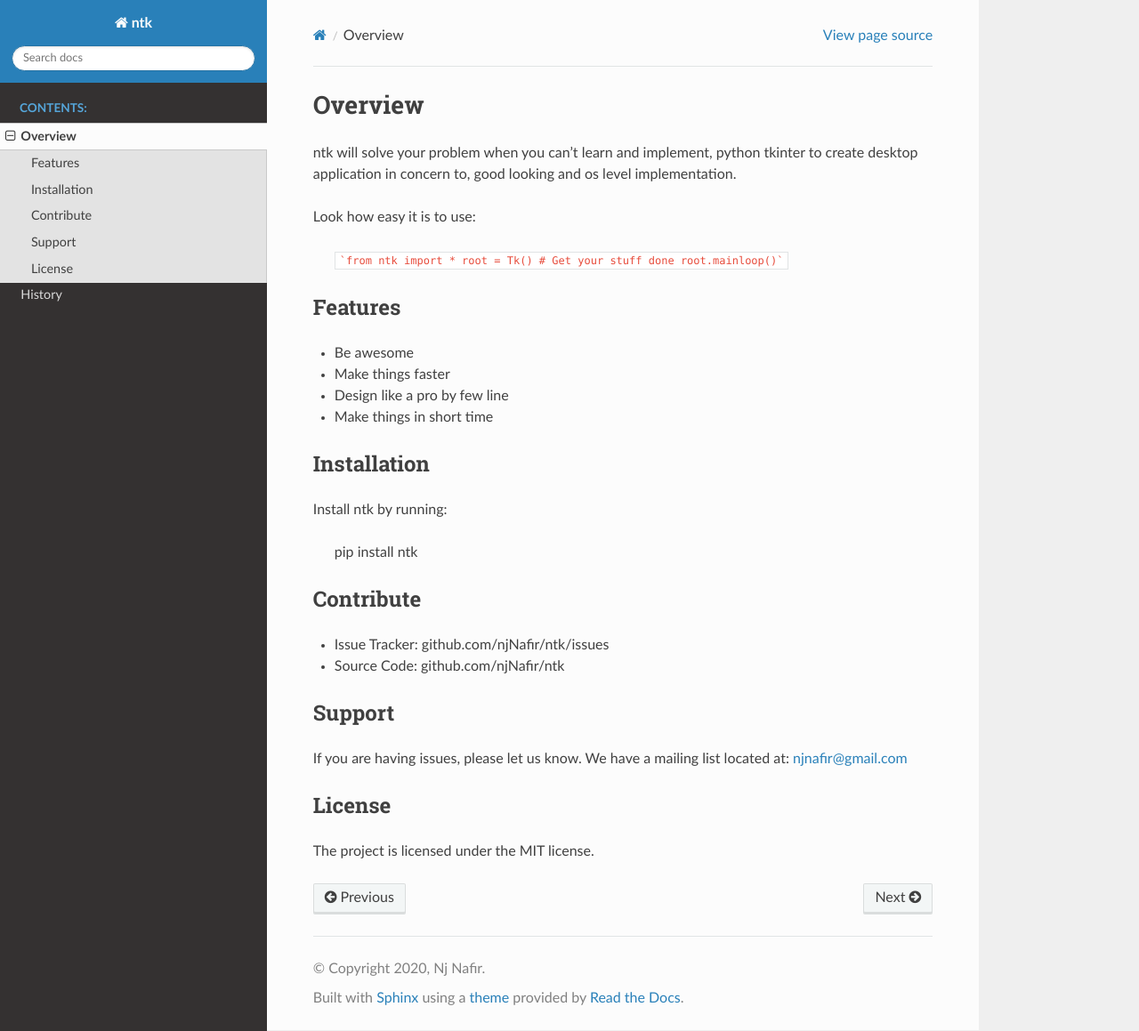
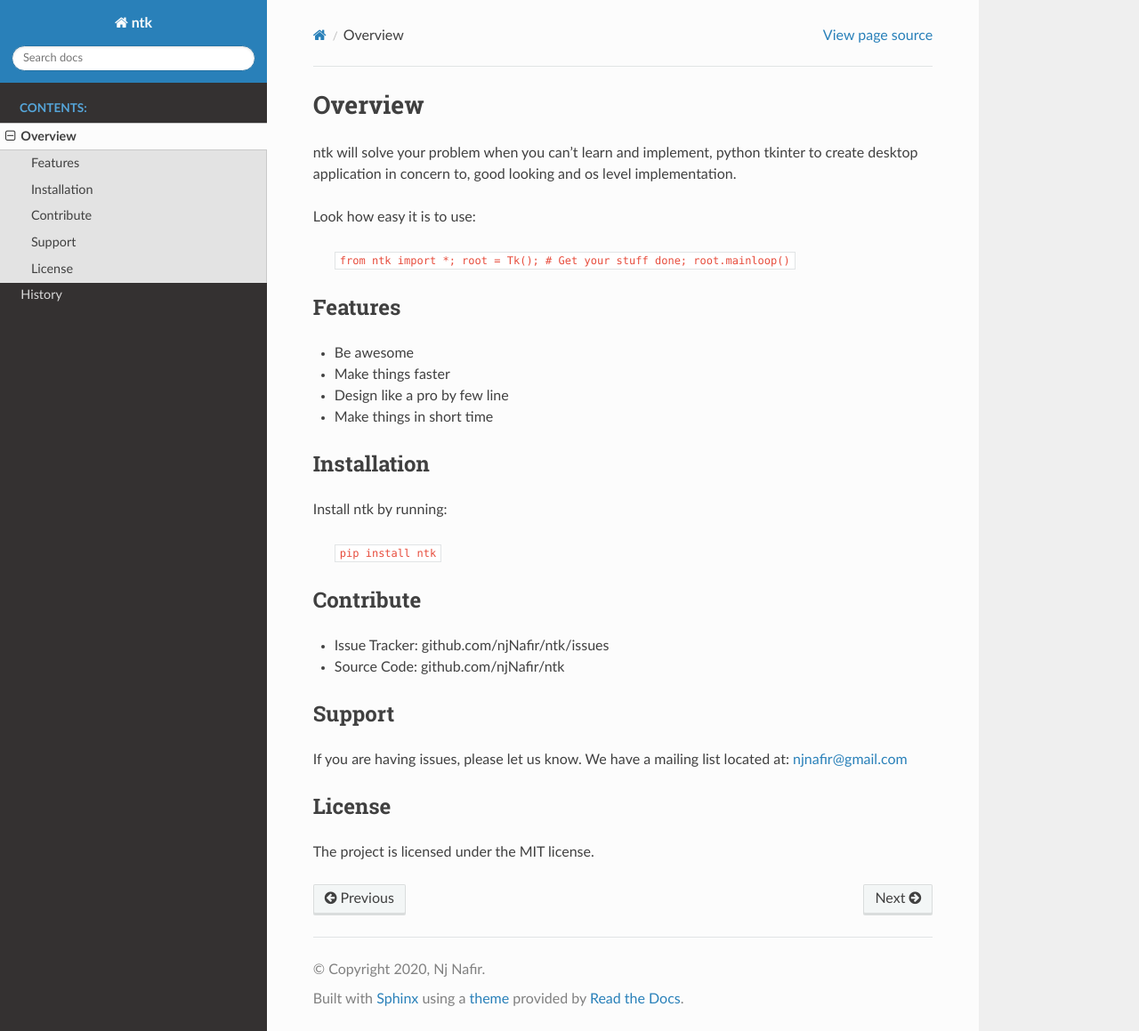
Before and after one commit to njNafir/ntk, a Sphinx documentation site: the page built from docs/QUICKSTART.rst, in a window 1280 px wide and 1159 px high. Shown: the whole window at 89% size. Built offline with Sphinx 7.4.7 and the Read the Docs theme 2.0.0, drawn with Linux system fonts in a browser that asks for light colours; pages that are not in the unit, such as notebooks, are missing from menus.

Commit message:
Change quickstart file

````diff
--- a/docs/QUICKSTART.rst
+++ b/docs/QUICKSTART.rst
@@ -7,10 +7,10 @@ good looking and os level implementation.
 
 Look how easy it is to use:
 
-    ```from ntk import *
-    root = Tk()
-    # Get your stuff done
-    root.mainloop()```
+    ``from ntk import *;
+    root = Tk();
+    # Get your stuff done;
+    root.mainloop()``
 
 Features
 --------
@@ -25,7 +25,7 @@ Installation
 
 Install ntk by running:
 
-    pip install ntk
+    ``pip install ntk``
 
 Contribute
 ----------
````
